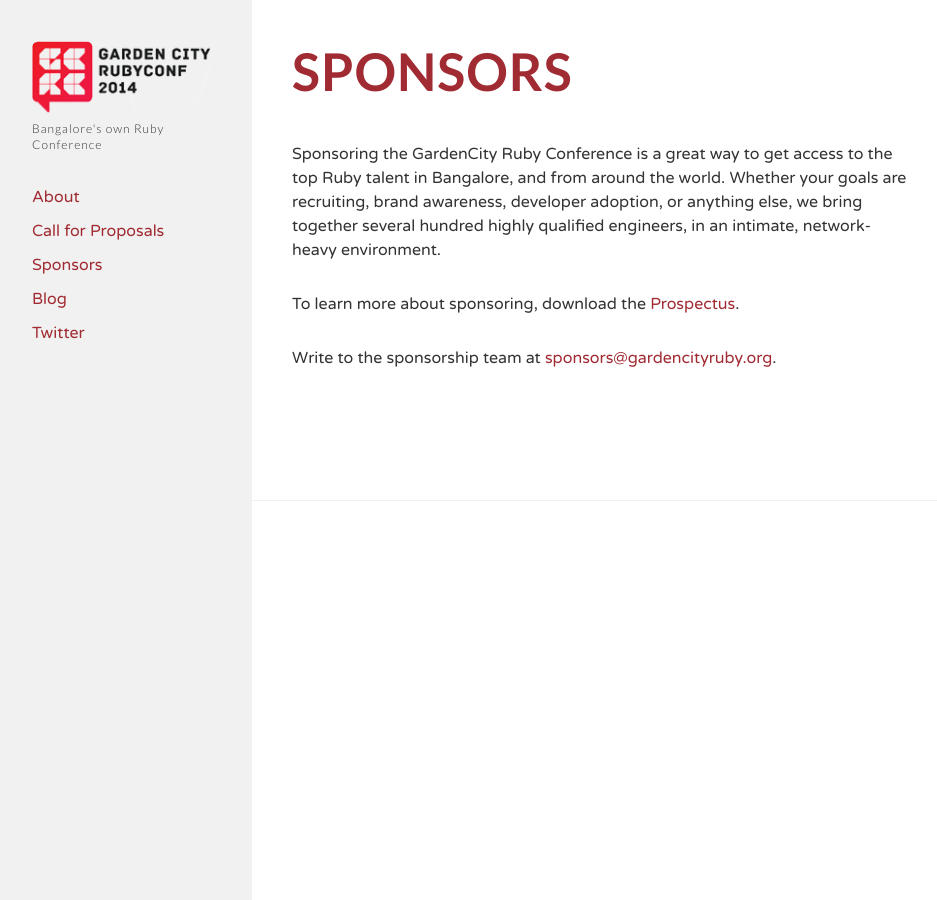
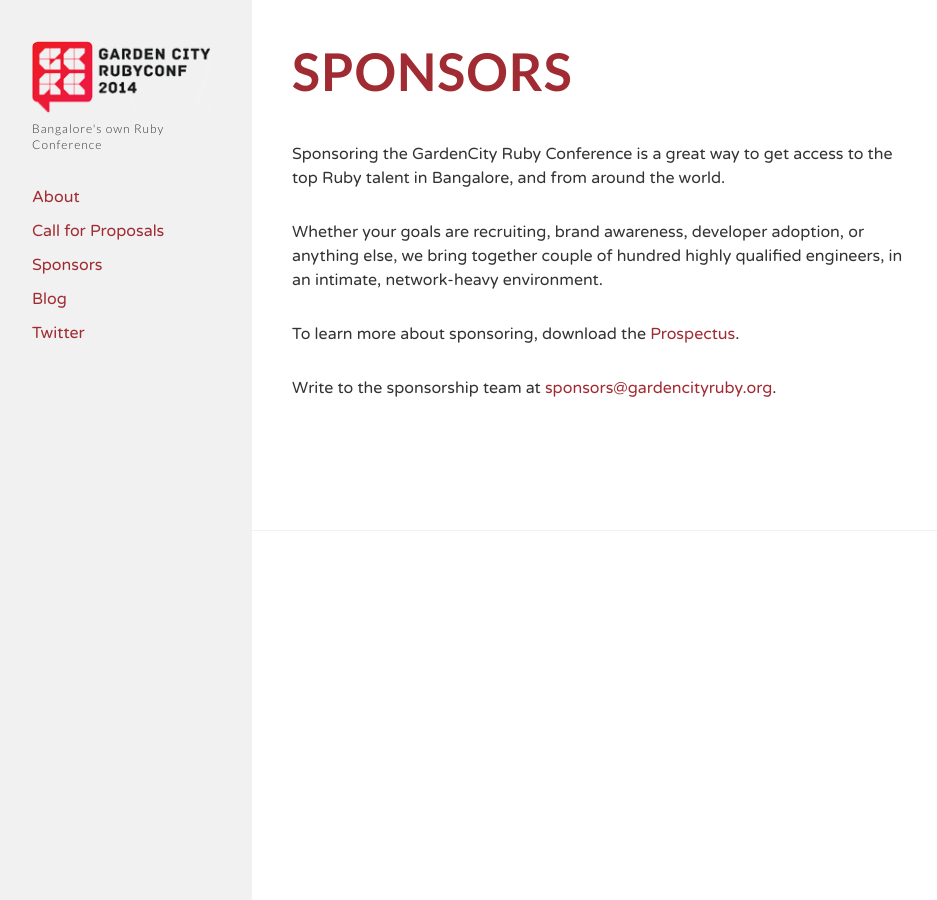
Before and after one commit to GardenCityRuby/GCRC2014, a Jekyll site: the page built from sponsors/index.md, in a window 1280 px wide. Shown: the whole page, without its empty margins (8-945 px from the left). Built offline with Jekyll 4.4.1, drawn with Linux system fonts in a browser that asks for light colours; nearby versions of some CDN libraries.

Commit message:
Formatting changes in sponsors page

```diff
--- a/sponsors/index.md
+++ b/sponsors/index.md
@@ -4,7 +4,9 @@
 tags: [GardenCity, Bangalore, RubyConf, Sponsor]
 ---
 
-Sponsoring the GardenCity Ruby Conference is a great way to get access to the top Ruby talent in Bangalore, and from around the world. Whether your goals are recruiting, brand awareness, developer adoption, or anything else, we bring together several hundred highly qualified engineers, in an intimate, network-heavy environment.
+Sponsoring the GardenCity Ruby Conference is a great way to get access to the top Ruby talent in Bangalore, and from around the world.
+
+Whether your goals are recruiting, brand awareness, developer adoption, or anything else, we bring together couple of hundred highly qualified engineers, in an intimate, network-heavy environment.
 
 To learn more about sponsoring, download the [Prospectus]({{ site.url }}/pdfs/sponsorship_prospectus.pdf).
 
```
